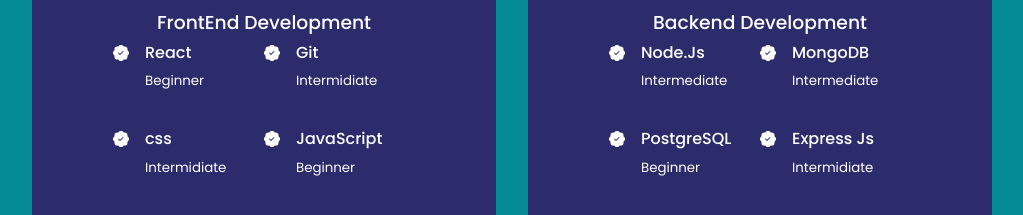
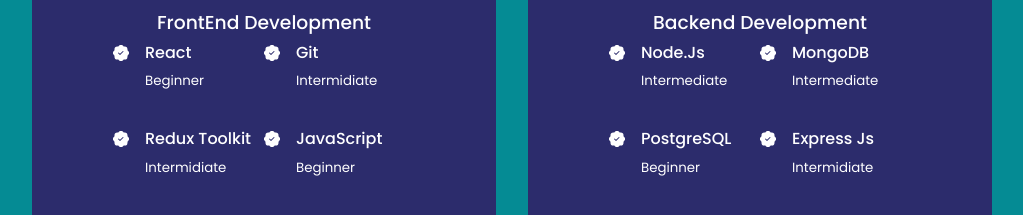
Before and after one commit to HillaryNyakundi/My-portfolio, a React (Create React App) app: page / in a window 1280 px wide. Shown: the part 1712-1927 px from the top of the page, without its empty margins (128-1151 px from the left). Built offline with nearby package versions, Linux system fonts and the light colour scheme.

Commit message:
made changes to the experience section, added redux

```diff
--- a/src/components/experience/Experience.jsx
+++ b/src/components/experience/Experience.jsx
@@ -31,7 +31,7 @@
             <article className='experience__details'>
               <BsPatchCheckFill className='experience__details-icons' />
               <div>
-                <h4>css</h4>
+                <h4>Redux Toolkit</h4>
                 <small className='text-light'>Intermidiate</small>
               </div>
             </article>
```
